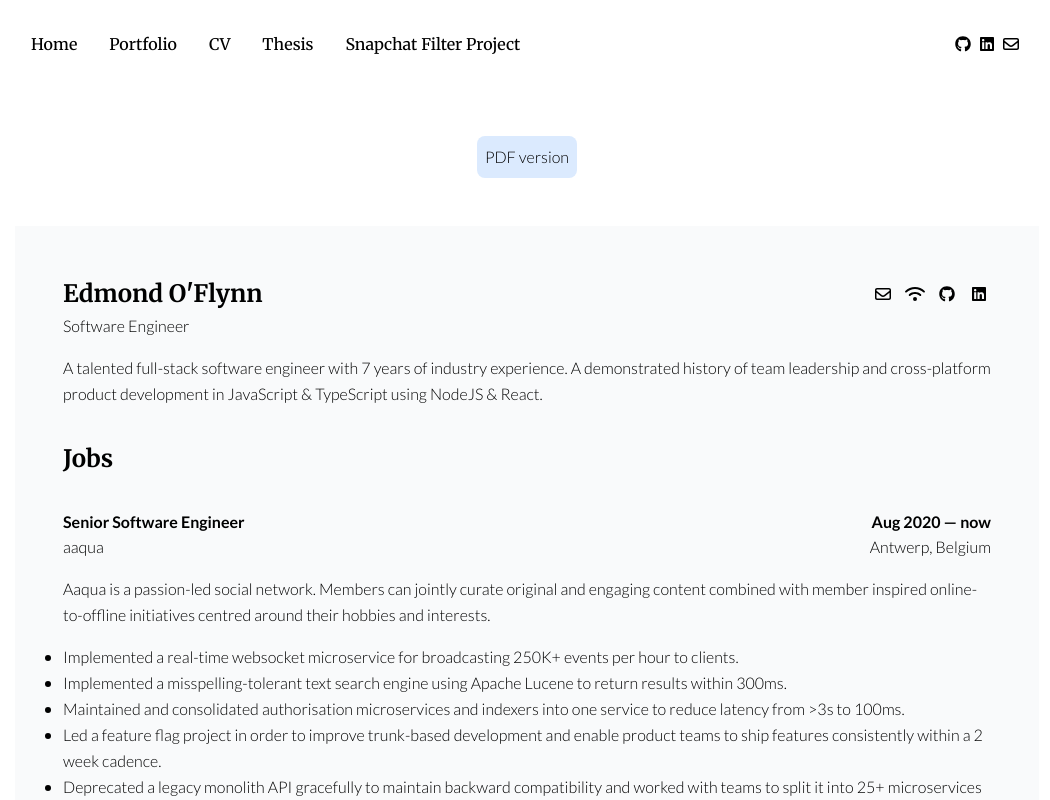
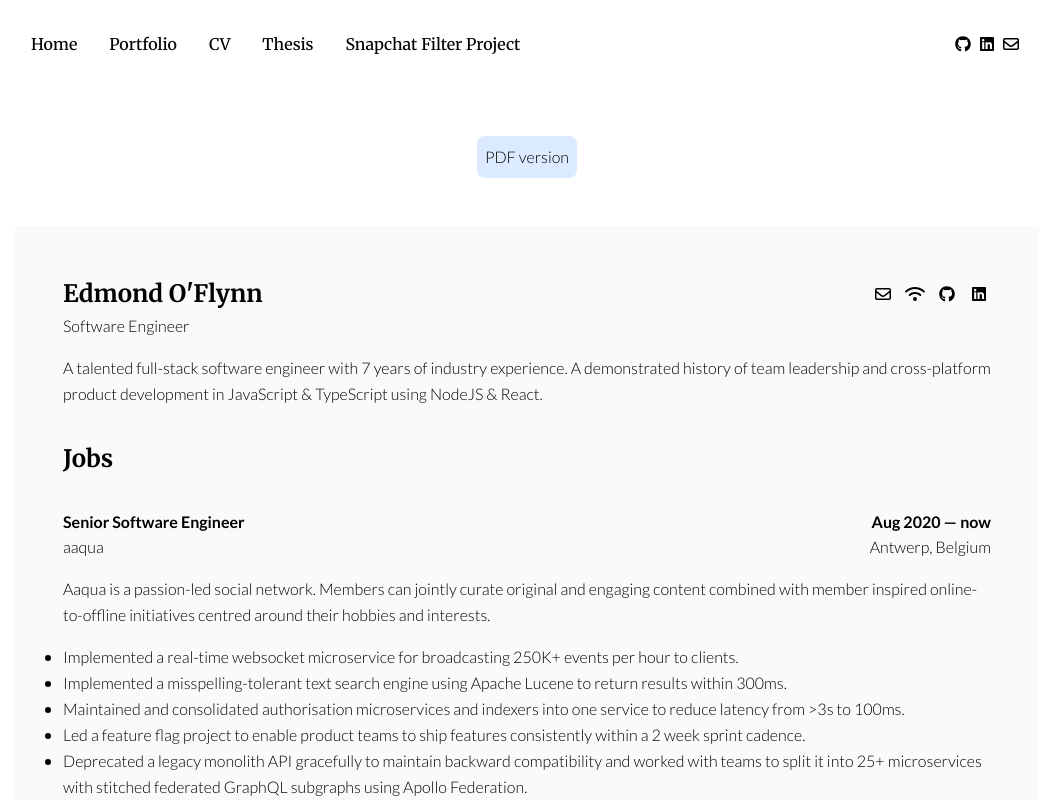
Before and after one commit to oflynned/personal-website, a Next.js app: page /cv in a window 1280 px wide. Shown: the top 800 px of the page, without its empty margins (113-1163 px from the left). Built offline with nearby package versions, Linux system fonts and the light colour scheme.

Commit message:
chore: change experience accolade

```diff
--- a/src/data/experience.ts
+++ b/src/data/experience.ts
@@ -100,7 +100,7 @@ export const experience: Experience = {
         'Implemented a real-time websocket microservice for broadcasting 250K+ events per hour to clients.',
         'Implemented a misspelling-tolerant text search engine using Apache Lucene to return results within 300ms.',
         'Maintained and consolidated authorisation microservices and indexers into one service to reduce latency from >3s to 100ms.',
-        'Led a feature flag project in order to improve trunk-based development and enable product teams to ship features consistently within a 2 week cadence.',
+        'Led a feature flag project to enable product teams to ship features consistently within a 2 week sprint cadence.',
         'Deprecated a legacy monolith API gracefully to maintain backward compatibility and worked with teams to split it into 25+ microservices with stitched federated GraphQL subgraphs using Apollo Federation.',
       ],
       technologies: [
```
